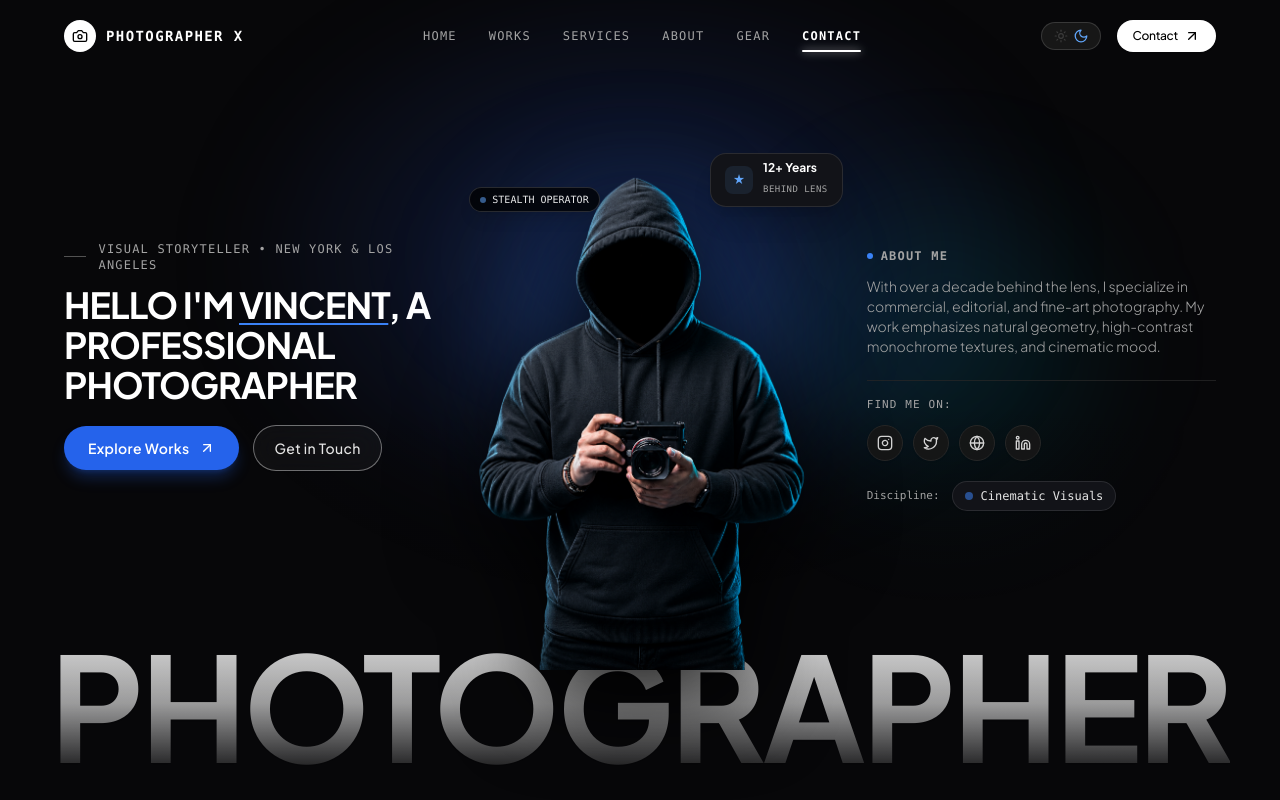
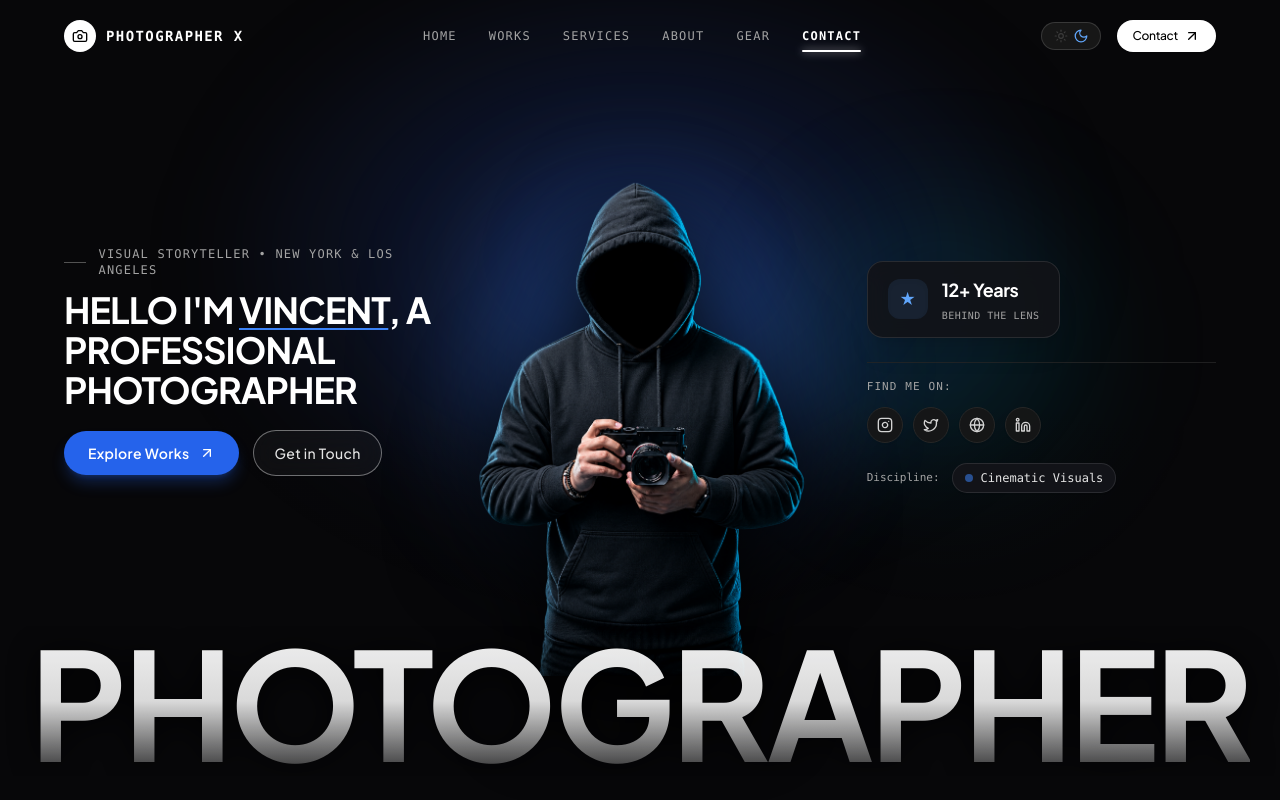
Before and after one commit to IanCastlee/photographer-portfolio, a React (Vite) app: page / in a window 1280 px wide. Shown: the top 800 px of the page. Built offline with nearby package versions, Linux system fonts and the light colour scheme; a web font is replaced by a local one.

Commit message:
clean: remove about me text, move 12+ years badge to right side, enlarge hoodie figure and layer behind PHOTOGRAPHER text

```diff
--- a/src/components/organisms/HeroSection.jsx
+++ b/src/components/organisms/HeroSection.jsx
@@ -1,5 +1,5 @@
 import React from 'react';
-import { ArrowUpRight, Instagram, Twitter, Globe, Linkedin, Camera, Aperture, Sparkles } from 'lucide-react';
+import { ArrowUpRight, Instagram, Twitter, Globe, Linkedin } from 'lucide-react';
 import { SectionEyebrow } from '../atoms/Typography';
 import { useLightbox } from '../../context/LightboxContext';
 import hoodiePhotographerImg from '../../assets/hoodie-photographer.png';
@@ -23,19 +23,19 @@ export const HeroSection = ({ profile, featuredProjects = [] }) => {
       {/* ─── ATMOSPHERIC BACKGROUND SPOTLIGHT (Matches Reference Radial Glow) ─── */}
       <div className="absolute inset-0 pointer-events-none overflow-hidden">
         {/* Center blue/cyan radial glow behind hoodie character */}
-        <div className="absolute top-[32%] left-1/2 -translate-x-1/2 -translate-y-1/2 w-[600px] sm:w-[850px] h-[450px] sm:h-[580px] bg-[radial-gradient(ellipse_at_center,rgba(37,99,235,0.25),transparent_70%)] dark:bg-[radial-gradient(ellipse_at_center,rgba(30,58,138,0.42),transparent_70%)] blur-2xl" />
+        <div className="absolute top-[32%] left-1/2 -translate-x-1/2 -translate-y-1/2 w-[600px] sm:w-[900px] h-[450px] sm:h-[620px] bg-[radial-gradient(ellipse_at_center,rgba(37,99,235,0.28),transparent_70%)] dark:bg-[radial-gradient(ellipse_at_center,rgba(30,58,138,0.46),transparent_70%)] blur-2xl" />
         {/* Subtle secondary ambient rim */}
         <div className="absolute top-1/4 right-[15%] w-72 h-72 bg-cyan-500/10 dark:bg-cyan-500/10 rounded-full blur-3xl" />
         {/* Deep dark vignette edges */}
         <div className="absolute inset-0 bg-gradient-to-b from-transparent via-transparent to-[#f6f7f9] dark:to-[#070709] opacity-80" />
       </div>
 
-      {/* ─── MAIN STAGE CONTAINER (3-COLUMN SPLIT: LEFT TEXT | CENTER HOODIE | RIGHT BIO) ─── */}
-      <div className="max-w-[1440px] mx-auto px-6 sm:px-10 lg:px-14 xl:px-16 w-full relative z-20 my-auto">
+      {/* ─── MAIN STAGE CONTAINER (3-COLUMN SPLIT: LEFT TEXT | CENTER HOODIE | RIGHT BADGE & SOCIALS) ─── */}
+      <div className="max-w-[1440px] mx-auto px-6 sm:px-10 lg:px-14 xl:px-16 w-full relative z-10 my-auto">
         <div className="grid grid-cols-1 lg:grid-cols-12 gap-8 lg:gap-4 items-center">
 
           {/* ─── LEFT COLUMN: GREETING & PILL CTA (Elevated higher on desktop) ─── */}
-          <div className="lg:col-span-4 flex flex-col items-start text-left z-20 order-1 lg:-translate-y-10 xl:-translate-y-16 2xl:-translate-y-20 transition-transform duration-300">
+          <div className="lg:col-span-4 flex flex-col items-start text-left z-30 order-1 lg:-translate-y-10 xl:-translate-y-16 2xl:-translate-y-20 transition-transform duration-300">
             <SectionEyebrow className="mb-3 text-[11px] text-blue-600 dark:text-blue-400">
               Visual Storyteller • {profile.location}
             </SectionEyebrow>
@@ -69,59 +69,43 @@ export const HeroSection = ({ profile, featuredProjects = [] }) => {
             </div>
           </div>
 
-          {/* ─── CENTER COLUMN: CUTOUT HOODIE PHOTOGRAPHER (HOLDING LEICA CAMERA) ─── */}
-          <div className="lg:col-span-4 flex flex-col items-center justify-center relative z-30 order-2 sm:order-2 my-2 lg:my-0">
-            <div className="relative w-full max-w-[280px] sm:max-w-[340px] lg:max-w-[360px] xl:max-w-[410px] 2xl:max-w-[440px] mx-auto group flex items-center justify-center">
+          {/* ─── CENTER COLUMN: ENLARGED CUTOUT HOODIE PHOTOGRAPHER (LAYERED IN BACKGROUND BEHIND TEXT) ─── */}
+          <div className="lg:col-span-4 flex flex-col items-center justify-center relative z-10 order-2 sm:order-2 my-2 lg:my-0">
+            <div className="relative w-full max-w-[320px] sm:max-w-[400px] lg:max-w-[440px] xl:max-w-[500px] 2xl:max-w-[540px] mx-auto group flex items-center justify-center">
 
               {/* Backlight Aura matching the cyan rim lighting on the hoodie */}
-              <div className="absolute top-8 left-1/2 -translate-x-1/2 w-48 h-48 sm:w-64 sm:h-64 bg-cyan-500/25 dark:bg-blue-500/30 rounded-full blur-3xl pointer-events-none group-hover:bg-blue-500/40 transition-all duration-700" />
+              <div className="absolute top-8 left-1/2 -translate-x-1/2 w-64 h-64 sm:w-80 sm:h-80 bg-cyan-500/25 dark:bg-blue-500/35 rounded-full blur-3xl pointer-events-none group-hover:bg-blue-500/45 transition-all duration-700" />
 
-              {/* Seamless Cutout Figure */}
+              {/* Enlarged Seamless Cutout Figure */}
               <div className="relative w-full flex items-center justify-center">
                 <img
                   src={hoodiePhotographerImg}
                   alt="Photographer in black hoodie holding camera"
-                  className="w-auto h-auto max-h-[50vh] sm:max-h-[55vh] lg:max-h-[60vh] xl:max-h-[64vh] 2xl:max-h-[66vh] object-contain object-bottom drop-shadow-[0_20px_35px_rgba(0,0,0,0.45)] dark:drop-shadow-[0_25px_45px_rgba(0,0,0,0.9)] filter contrast-105 transition-transform duration-700 group-hover:scale-105 select-none"
+                  className="w-auto h-auto max-h-[56vh] sm:max-h-[62vh] lg:max-h-[68vh] xl:max-h-[74vh] 2xl:max-h-[78vh] object-contain object-bottom drop-shadow-[0_20px_35px_rgba(0,0,0,0.45)] dark:drop-shadow-[0_25px_45px_rgba(0,0,0,0.95)] filter contrast-105 transition-transform duration-700 group-hover:scale-[1.03] select-none"
                 />
-
-                {/* Floating Micro Badge on image */}
-                <div className="absolute top-4 left-2 sm:left-4 z-20 pointer-events-none">
-                  <div className="inline-flex items-center gap-1.5 px-2.5 py-1 rounded-full bg-black/75 backdrop-blur-md border border-white/15 text-[10px] font-mono text-white/90 shadow-lg">
-                    <span className="w-1.5 h-1.5 rounded-full bg-blue-400 animate-pulse" />
-                    <span>STEALTH OPERATOR</span>
-                  </div>
-                </div>
-              </div>
-
-              {/* Floating Experience Badge (Matches reference UI) */}
-              <div className="absolute -top-3 -right-2 sm:-top-4 sm:-right-4 bg-white dark:bg-[#121318] text-neutral-900 dark:text-white border border-neutral-200 dark:border-white/10 px-3.5 py-2 rounded-2xl shadow-xl hidden sm:flex items-center gap-2.5 z-20 pointer-events-none">
-                <div className="w-7 h-7 rounded-lg bg-blue-500/10 dark:bg-blue-400/10 text-blue-600 dark:text-blue-400 flex items-center justify-center font-bold text-xs">
-                  ★
-                </div>
-                <div>
-                  <span className="block text-xs font-bold leading-none">12+ Years</span>
-                  <span className="text-[9px] uppercase tracking-wider text-neutral-500 dark:text-neutral-400 font-mono">Behind Lens</span>
-                </div>
               </div>
             </div>
           </div>
 
-          {/* ─── RIGHT COLUMN: ABOUT BIO & SOCIALS (Elevated on desktop) ─── */}
-          <div className="lg:col-span-4 flex flex-col items-start lg:pl-6 z-20 order-3 lg:-translate-y-6 xl:-translate-y-10 2xl:-translate-y-14 transition-transform duration-300">
-            {/* About us / me title */}
-            <div className="flex items-center gap-2 mb-3">
-              <span className="w-1.5 h-1.5 rounded-full bg-blue-500" />
-              <h2 className="text-xs uppercase font-mono tracking-widest text-neutral-500 dark:text-neutral-400 font-semibold">
-                About me
-              </h2>
+          {/* ─── RIGHT COLUMN: 12+ YEARS BADGE & SOCIALS (Elevated on desktop) ─── */}
+          <div className="lg:col-span-4 flex flex-col items-start lg:pl-6 z-30 order-3 lg:-translate-y-8 xl:-translate-y-12 2xl:-translate-y-16 transition-transform duration-300">
+
+            {/* 12+ Years Behind Lens Card (Transferred to right side as requested) */}
+            <div className="inline-flex items-center gap-3.5 px-4 sm:px-5 py-3 sm:py-3.5 rounded-2xl bg-white/80 dark:bg-[#121318]/90 backdrop-blur-md border border-neutral-200/80 dark:border-white/10 shadow-xl mb-6 hover:scale-105 transition-transform duration-300">
+              <div className="w-10 h-10 rounded-xl bg-blue-500/10 dark:bg-blue-400/10 text-blue-600 dark:text-blue-400 flex items-center justify-center font-bold text-base shadow-inner">
+                ★
+              </div>
+              <div>
+                <span className="block text-base sm:text-lg font-black tracking-tight text-neutral-900 dark:text-white leading-none">
+                  12+ Years
+                </span>
+                <span className="text-[10px] uppercase tracking-wider text-neutral-500 dark:text-neutral-400 font-mono mt-1 block">
+                  Behind the Lens
+                </span>
+              </div>
             </div>
 
-            {/* Paragraph Bio */}
-            <p className="text-xs sm:text-sm text-neutral-600 dark:text-neutral-400 leading-relaxed font-light mb-6">
-              {profile.bio}
-            </p>
-
-            {/* Find me on: Socials List (Round icon buttons matching reference) */}
+            {/* Find me on: Socials List */}
             <div className="w-full pt-4 border-t border-neutral-200 dark:border-neutral-800/80">
               <span className="block text-[11px] font-mono uppercase tracking-widest text-neutral-500 dark:text-neutral-400 mb-3">
                 Find me on:
@@ -169,7 +153,7 @@ export const HeroSection = ({ profile, featuredProjects = [] }) => {
               </div>
             </div>
 
-            {/* Interactive Feature Pill (Matching reference: "What is [toggle pill] UI/UX Design") */}
+            {/* Interactive Feature Pill */}
             <div className="mt-5 flex items-center gap-3">
               <span className="text-[11px] font-mono text-neutral-500 dark:text-neutral-400">
                 Discipline:
@@ -183,9 +167,9 @@ export const HeroSection = ({ profile, featuredProjects = [] }) => {
         </div>
       </div>
 
-      {/* ─── MASSIVE METALLIC TITANIC WORDMARK: "PHOTOGRAPHER" (Raised higher on desktop) ─── */}
-      <div className="w-full relative z-10 flex items-center justify-center overflow-hidden -mt-6 sm:-mt-8 lg:-mt-16 xl:-mt-24 2xl:-mt-28 select-none pointer-events-none">
-        <h2 className="text-[12vw] sm:text-[11vw] lg:text-[10.5vw] xl:text-[145px] 2xl:text-[175px] font-black uppercase tracking-tight text-center leading-none bg-gradient-to-b from-neutral-300 via-neutral-400 to-neutral-600 dark:from-white/95 dark:via-neutral-300/80 dark:to-neutral-700/25 bg-clip-text text-transparent drop-shadow-sm opacity-90 transition-all duration-500">
+      {/* ─── MASSIVE METALLIC TITANIC WORDMARK: "PHOTOGRAPHER" (IN FRONT OF IMAGE FOR MAXIMUM VISIBILITY) ─── */}
+      <div className="w-full relative z-20 flex items-center justify-center overflow-hidden -mt-10 sm:-mt-14 lg:-mt-20 xl:-mt-28 2xl:-mt-32 select-none pointer-events-none">
+        <h2 className="text-[12.5vw] sm:text-[11.5vw] lg:text-[10.5vw] xl:text-[150px] 2xl:text-[180px] font-black uppercase tracking-tight text-center leading-none bg-gradient-to-b from-neutral-200 via-neutral-300 to-neutral-500 dark:from-white dark:via-neutral-200 dark:to-neutral-500/40 bg-clip-text text-transparent drop-shadow-[0_4px_16px_rgba(0,0,0,0.9)] opacity-95 transition-all duration-500">
           PHOTOGRAPHER
         </h2>
       </div>
```
